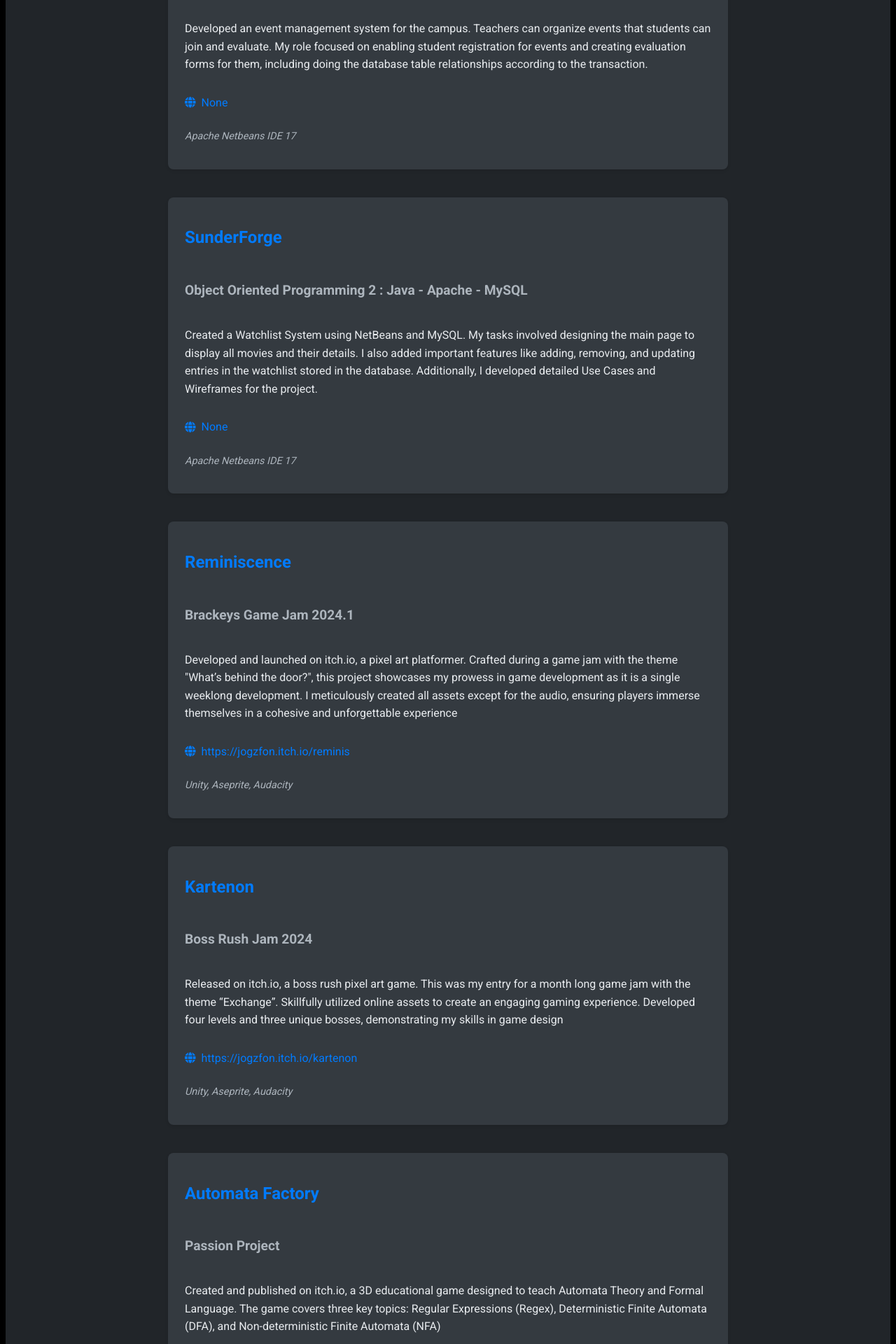
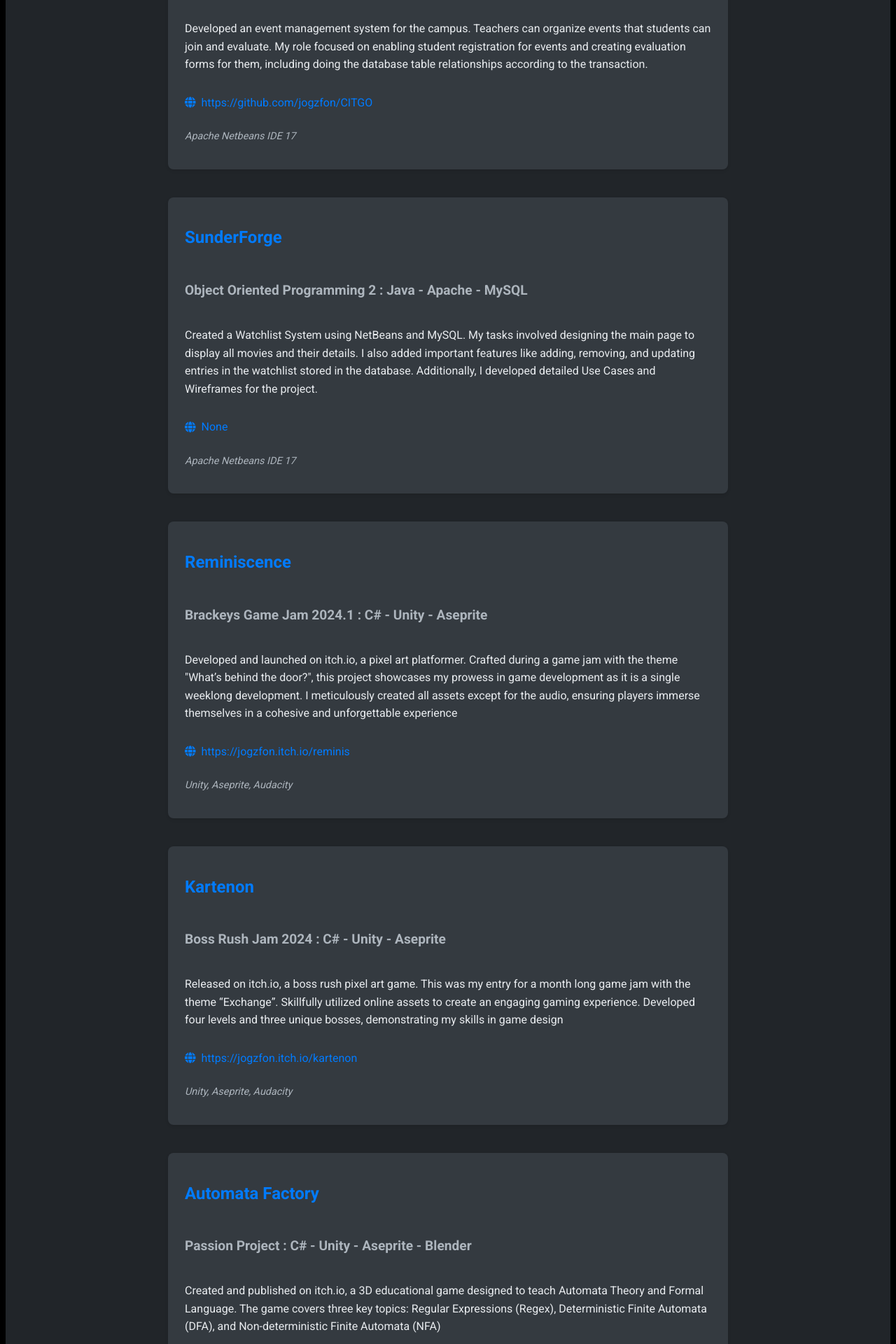
Before and after one commit to jogzfon/MyProfile, a Vue app: page /MyProfile/projects in a window 1280 px wide. Shown: the part 1820-3740 px from the top of the page at 70% size. Built offline with nearby package versions, Linux system fonts and the light colour scheme.

Commit message:
Link Update

```diff
--- a/src/views/ProjectPage.vue
+++ b/src/views/ProjectPage.vue
@@ -32,14 +32,14 @@ export default defineComponent({
       {title: 'E-commerce Site for School Merchandise',
       subtitle: 'Industry Elective 1 : Java - JavaScript - MySQL - React - Spring Boot',
       description: 'Developed an e-commerce site for school merchandise. Users can register, browse items, and make purchases securely. There\'s also an admin section for managing products. Security is ensured with Spring Security and JWT authentication. Implemented the user login/logout, product category and product transactions',
-      link: 'None',
+      link: 'https://github.com/jogzfon/CSIT-340-Final-Project',
       tools: 'Intellij, Postman, Visual Studio Code',
       category: 'web',
       id: '2'},
       {title: 'CITGo',
       subtitle: 'Information Management 2  : Python - MySQL - Django - HTML - CSS',
       description: 'Developed an event management system for the campus. Teachers can organize events that students can join and evaluate. My role focused on enabling student registration for events and creating evaluation forms for them, including doing the database table relationships according to the transaction.',
-      link: 'None',
+      link: 'https://github.com/jogzfon/CITGO',
       tools: 'Apache Netbeans IDE 17',
       category: 'web',
       id: '3'},
@@ -51,21 +51,21 @@ export default defineComponent({
       category: 'web',
       id: '4'},
       {title: 'Reminiscence',
-      subtitle: 'Brackeys Game Jam 2024.1',
+      subtitle: 'Brackeys Game Jam 2024.1 : C# - Unity - Aseprite',
       description: ' Developed and launched on itch.io, a pixel art platformer. Crafted during a game jam with the theme "What’s behind the door?", this project showcases my prowess in game development as it is a single weeklong development. I meticulously created all assets except for the audio, ensuring players immerse themselves in a cohesive and unforgettable experience',
       link: 'https://jogzfon.itch.io/reminis',
       tools: 'Unity, Aseprite, Audacity',
       category: 'game',
       id: '5'},
       {title: 'Kartenon',
-      subtitle: 'Boss Rush Jam 2024',
+      subtitle: 'Boss Rush Jam 2024 : C# - Unity - Aseprite',
       description: 'Released on itch.io, a boss rush pixel art game. This was my entry for a month long game jam with the theme “Exchange”. Skillfully utilized online assets to create an engaging gaming experience. Developed four levels and three unique bosses, demonstrating my skills in game design',
       link: 'https://jogzfon.itch.io/kartenon',
       tools: 'Unity, Aseprite, Audacity',
       category: 'game',
       id: '6'},
       {title: 'Automata Factory',
-      subtitle: 'Passion Project',
+      subtitle: 'Passion Project : C# - Unity - Aseprite - Blender',
       description: 'Created and published on itch.io, a 3D educational game designed to teach Automata Theory and Formal Language. The game covers three key topics: Regular Expressions (Regex), Deterministic Finite Automata (DFA), and Non-deterministic Finite Automata (NFA)',
       link: 'https://jogzfon.itch.io/automata-factory',
       tools: 'Unity, Aseprite, Blender, Audacity',
```
